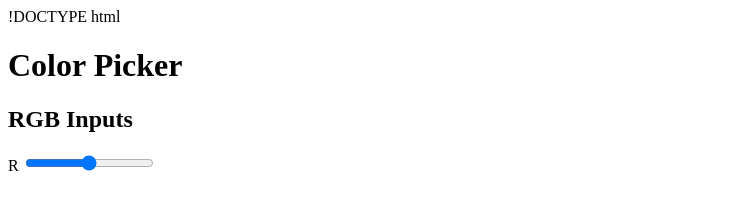
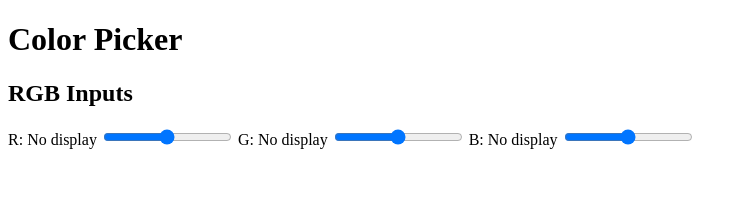
Before and after one commit to etherealNekryx/ColorPicker, a plain HTML site: page index.html in a window 1280 px wide. Shown: the whole page, without its empty margins (0-747 px from the left). Drawn offline with Linux system fonts and the light colour scheme.

```diff
--- a/index.html
+++ b/index.html
@@ -1,4 +1,4 @@
-!DOCTYPE html
+<!DOCTYPE html>
 <html>
 <head>
 <title>ColorPicker</title>
@@ -8,8 +8,17 @@
 <h1>Color Picker</h1>
 </header>
 <h2>RGB Inputs</h2>
-<label for="R">R</label>
-<input type="range" id="Rinput" name"Rinput" min="0" max="1" step="0.001"
+<label for="R">R: </label>
+<label for="Rval" id="Rval">No display</label>
+<input type="range" id="Rinput" name"Rinput" min="0" max="1" step="0.001">
+
+<label for="G">G: </label>
+<label for="Gval" id="Gval">No display</label>
+<input type="range" id="Ginput" name"Ginput" min="0" max="1" step="0.001">
+
+<label for="B">B: </label>
+<label for="Bval" id="Bval">No display</label>
+<input type="range" id="Binput" name"Binput" min="0" max="1" step="0.001">
 </body>
 
 </html>
```
